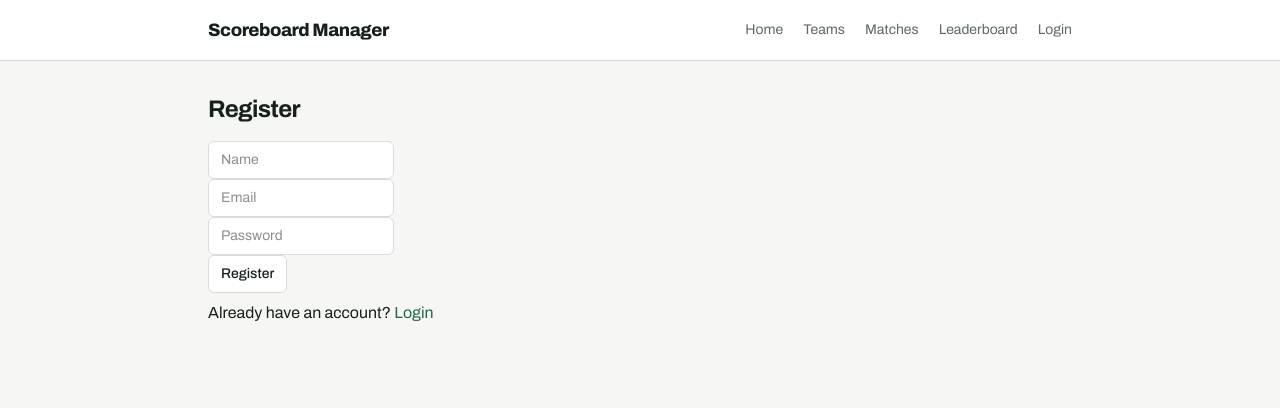
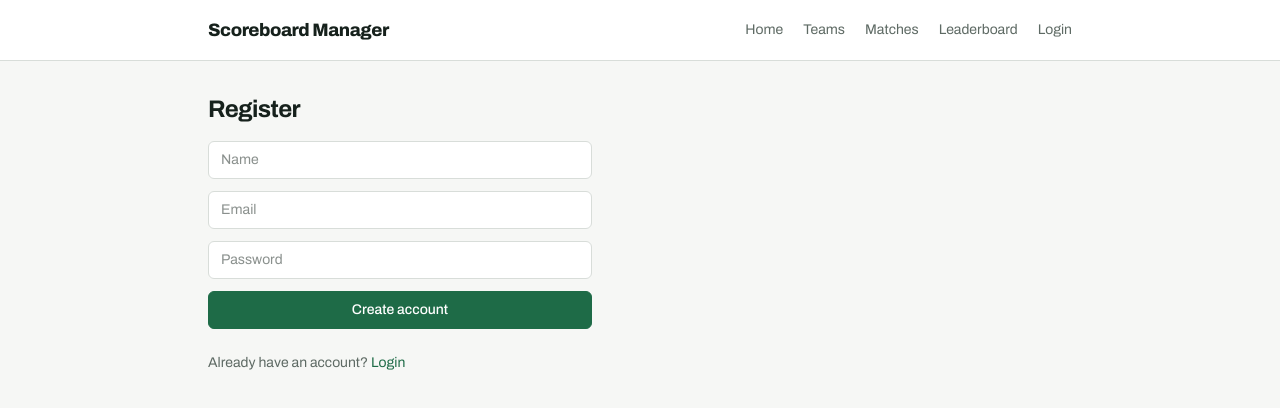
Before and after one commit to not-Lucifer/Scoreboard-Manager, a React (Vite) app in the folder frontend/: page /register in a window 1280 px wide. Shown: the top 408 px of the page. Built offline with nearby package versions, Linux system fonts and the light colour scheme.

Commit message:
login register 404 style

```diff
--- a/frontend/src/pages/Login.jsx
+++ b/frontend/src/pages/Login.jsx
@@ -13,16 +13,14 @@ function Login() {
   }
 
   return (
-    <div>
+    <div className="max-w-sm">
       <h2>Login</h2>
-      <form onSubmit={handleSubmit}>
+      <form onSubmit={handleSubmit} className="flex flex-col gap-3">
         <input type="email" placeholder="Email" value={email} onChange={(e) => setEmail(e.target.value)} />
-        <br />
         <input type="password" placeholder="Password" value={password} onChange={(e) => setPassword(e.target.value)} />
-        <br />
-        <button type="submit">Login</button>
+        <button type="submit" className="btn-primary">Log in</button>
       </form>
-      <p>
+      <p className="mt-6 text-sm text-muted">
         No account? <Link to="/register">Register</Link>
       </p>
     </div>
--- a/frontend/src/pages/NotFound.jsx
+++ b/frontend/src/pages/NotFound.jsx
@@ -3,8 +3,10 @@ import { Link } from 'react-router-dom'
 function NotFound() {
   return (
     <div>
-      <h2>404 - page not found</h2>
-      <Link to="/">Go home</Link>
+      <p className="num text-9xl leading-none text-muted">404</p>
+      <h2 className="mt-4">Page not found</h2>
+      <p className="text-muted">This address doesn't match any page.</p>
+      <Link to="/">Go to home</Link>
     </div>
   )
 }
--- a/frontend/src/pages/Register.jsx
+++ b/frontend/src/pages/Register.jsx
@@ -14,18 +14,15 @@ function Register() {
   }
 
   return (
-    <div>
+    <div className="max-w-sm">
       <h2>Register</h2>
-      <form onSubmit={handleSubmit}>
+      <form onSubmit={handleSubmit} className="flex flex-col gap-3">
         <input placeholder="Name" value={name} onChange={(e) => setName(e.target.value)} />
-        <br />
         <input type="email" placeholder="Email" value={email} onChange={(e) => setEmail(e.target.value)} />
-        <br />
         <input type="password" placeholder="Password" value={password} onChange={(e) => setPassword(e.target.value)} />
-        <br />
-        <button type="submit">Register</button>
+        <button type="submit" className="btn-primary">Create account</button>
       </form>
-      <p>
+      <p className="mt-6 text-sm text-muted">
         Already have an account? <Link to="/login">Login</Link>
       </p>
     </div>
```
